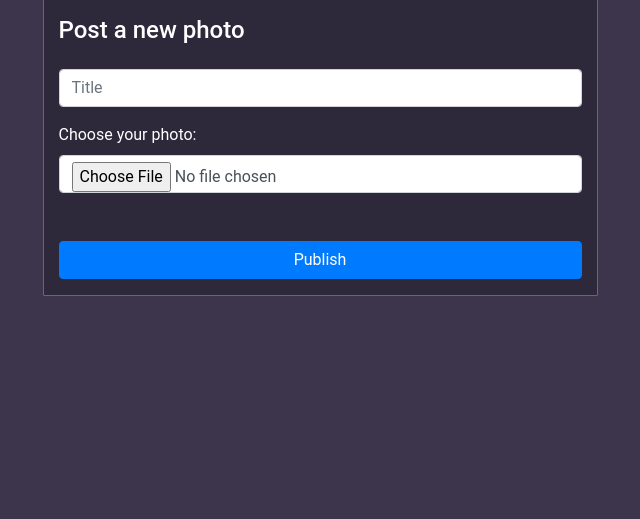
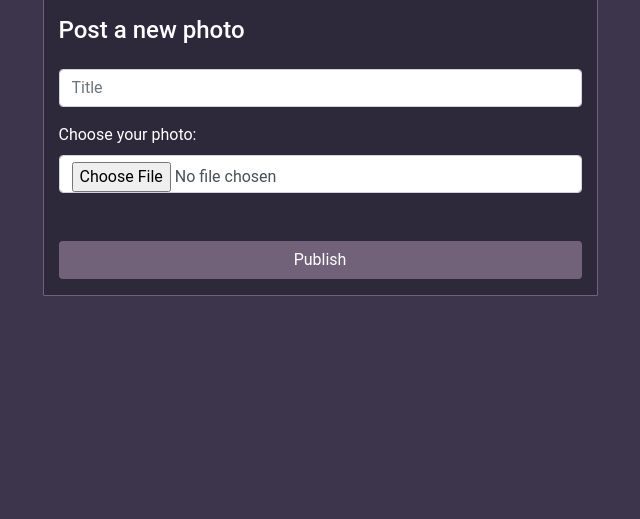
Before and after one commit to martinmendozadev/pinterest-clone, a Django app: template templates/posts/new_post.html in a window 1280 px wide. Shown: the part 145-664 px from the top of the page, without its empty margins (320-960 px from the left). Run offline with Django 3.2, Linux system fonts and the light colour scheme; the template is opened without the code that fills it: values that come from a table or form of the project are taken from there, others are empty; some libraries are stand-ins or nearby versions.

Commit message:
Fixing buttons style

```diff
--- a/templates/posts/new_post.html
+++ b/templates/posts/new_post.html
@@ -46,7 +46,7 @@
                         </div>
                     </div>
 
-                    <button type="submit" class="btn btn-primary btn-block mt-5">Publish</button>
+                    <button type="submit" class="btn btn-submit btn-block mt-5">Publish</button>
                 </form>
             </div>
         </div>
--- a/templates/users/update_profile.html
+++ b/templates/users/update_profile.html
@@ -87,7 +87,7 @@
                     </div>
                 </div>
 
-                <button type="submit" class="btn btn-primary btn-block mt-5">Update info</button>
+                <button type="submit" class="btn btn-submit btn-block mt-5">Update info</button>
             </form>
         </div>
     </div>
```
